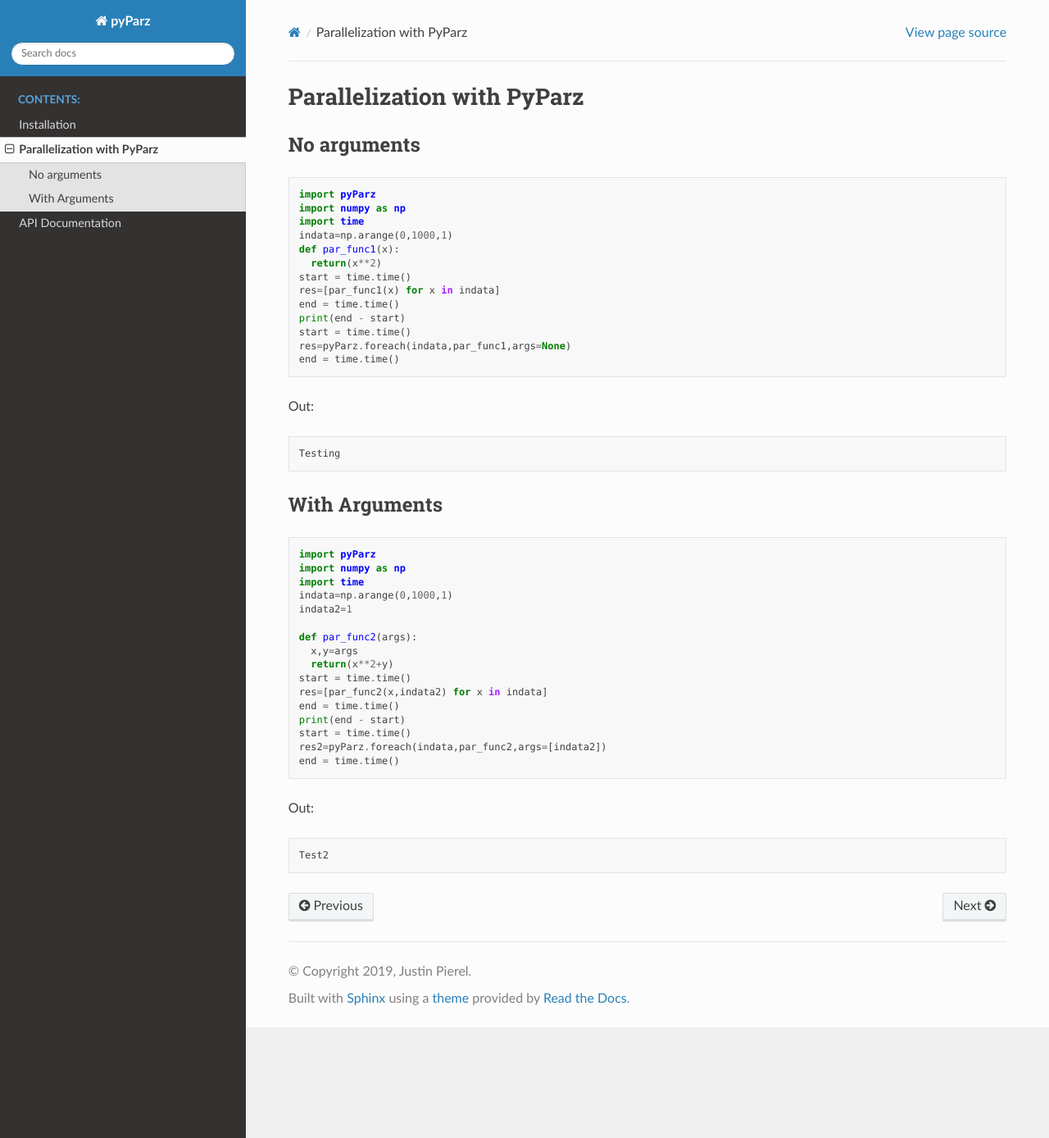
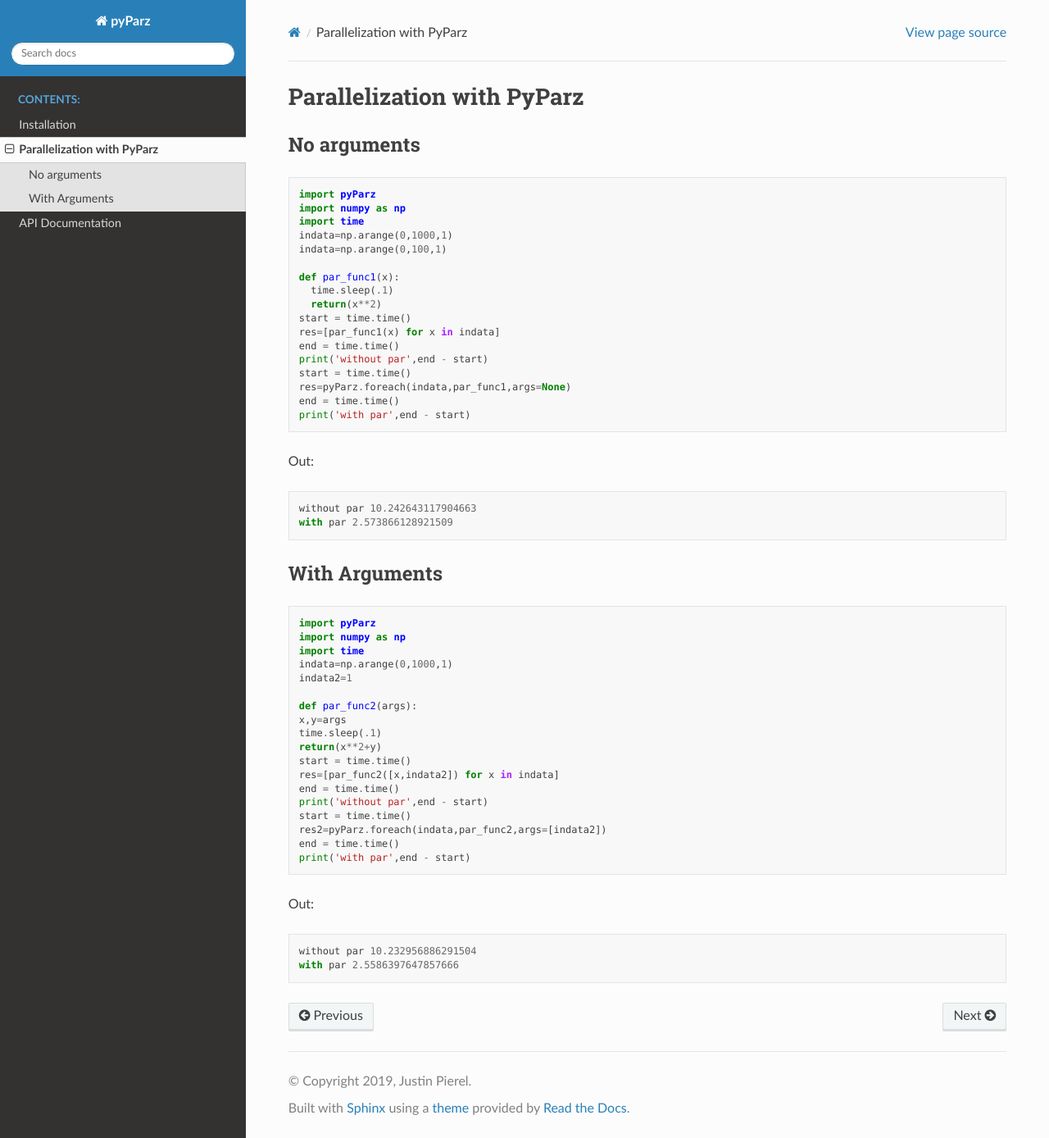
Before and after one commit to jpierel14/pyParz, a Sphinx documentation site: the page built from docs/source/examples.rst, in a window 1280 px wide and 1388 px high. Shown: the whole window at 82% size. Built offline with Sphinx 7.4.7 and the Read the Docs theme 2.0.0, drawn with Linux system fonts in a browser that asks for light colours.

Commit message:
updated docs

```diff
--- a/docs/source/examples.rst
+++ b/docs/source/examples.rst
@@ -11,19 +11,24 @@
   import numpy as np
   import time
   indata=np.arange(0,1000,1)
+  indata=np.arange(0,100,1)
+
   def par_func1(x):
+    time.sleep(.1)
     return(x**2)
   start = time.time()
   res=[par_func1(x) for x in indata]
   end = time.time()
-  print(end - start)
+  print('without par',end - start)
   start = time.time()
   res=pyParz.foreach(indata,par_func1,args=None)
   end = time.time()
+  print('with par',end - start)
 
 Out::
 
-  Testing
+  without par 10.242643117904663
+  with par 2.573866128921509
 
 
 With Arguments
@@ -38,18 +43,21 @@
   indata2=1
 
   def par_func2(args):
-    x,y=args
-    return(x**2+y)
+  x,y=args
+  time.sleep(.1)
+  return(x**2+y)
   start = time.time()
-  res=[par_func2(x,indata2) for x in indata]
+  res=[par_func2([x,indata2]) for x in indata]
   end = time.time()
-  print(end - start)
+  print('without par',end - start)
   start = time.time()
   res2=pyParz.foreach(indata,par_func2,args=[indata2])
   end = time.time()
+  print('with par',end - start)
 
 
 
 Out::
 
-  Test2
+  without par 10.232956886291504
+  with par 2.5586397647857666
--- a/docs/source/requirements.txt
+++ b/docs/source/requirements.txt
@@ -1,2 +1 @@
 numpy
-cython
--- a/setup.py
+++ b/setup.py
@@ -10,7 +10,7 @@
       install_requires=['numpy'],
       author='Justin Pierel',
       author_email='jr23@email.sc.edu',
-      url='http://github.com/jpierel14',
+      url='http://github.com/jpierel14/pyParz',
       version='1.0.0',
       packages=['pyParz']
 
```
Also changed, not shown: docs/source/api.rst (+4 -29 lines), docs/source/index.rst (+3 -7 lines), docs/source/requirements2.txt (deleted, +0 -9 lines), 2 other files.
